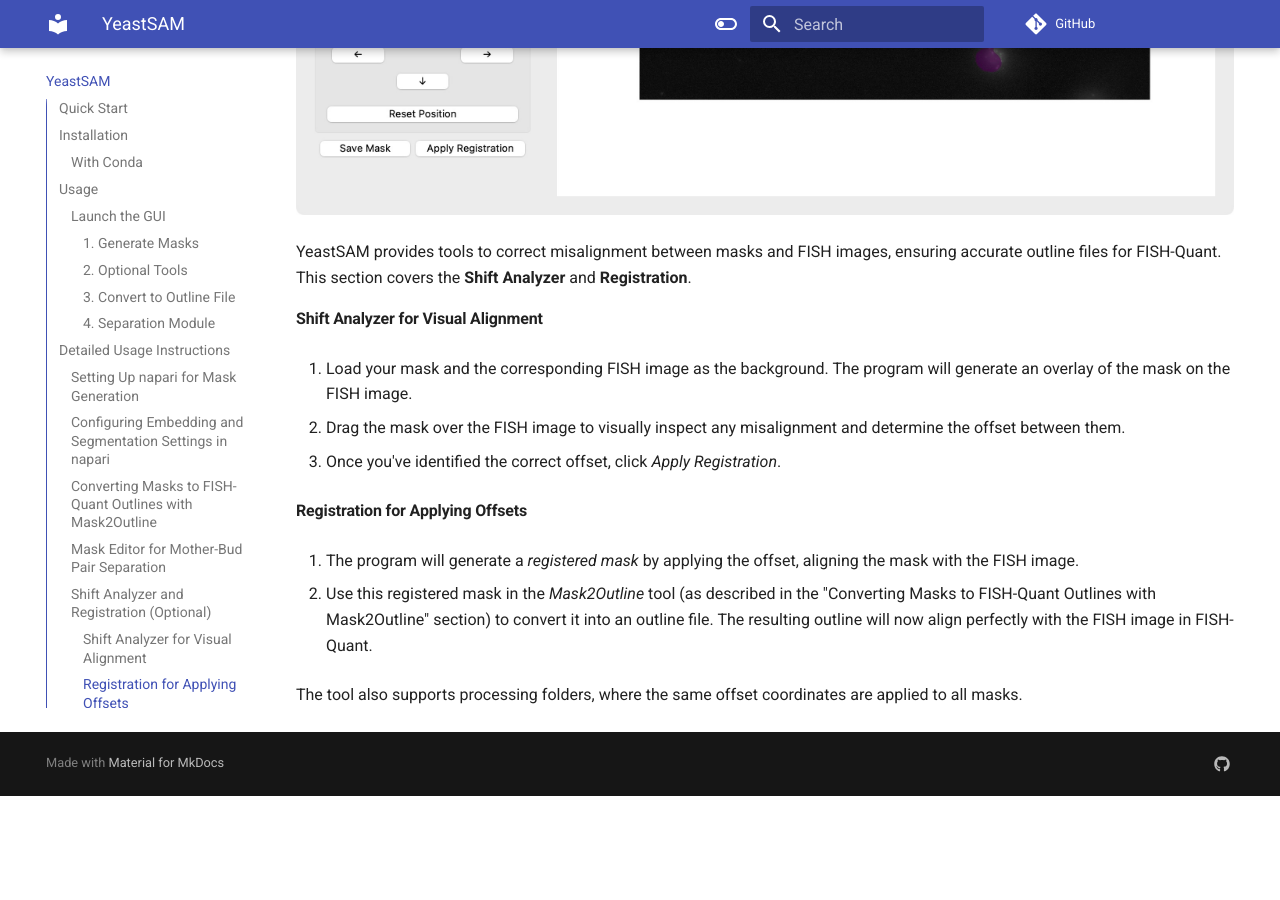
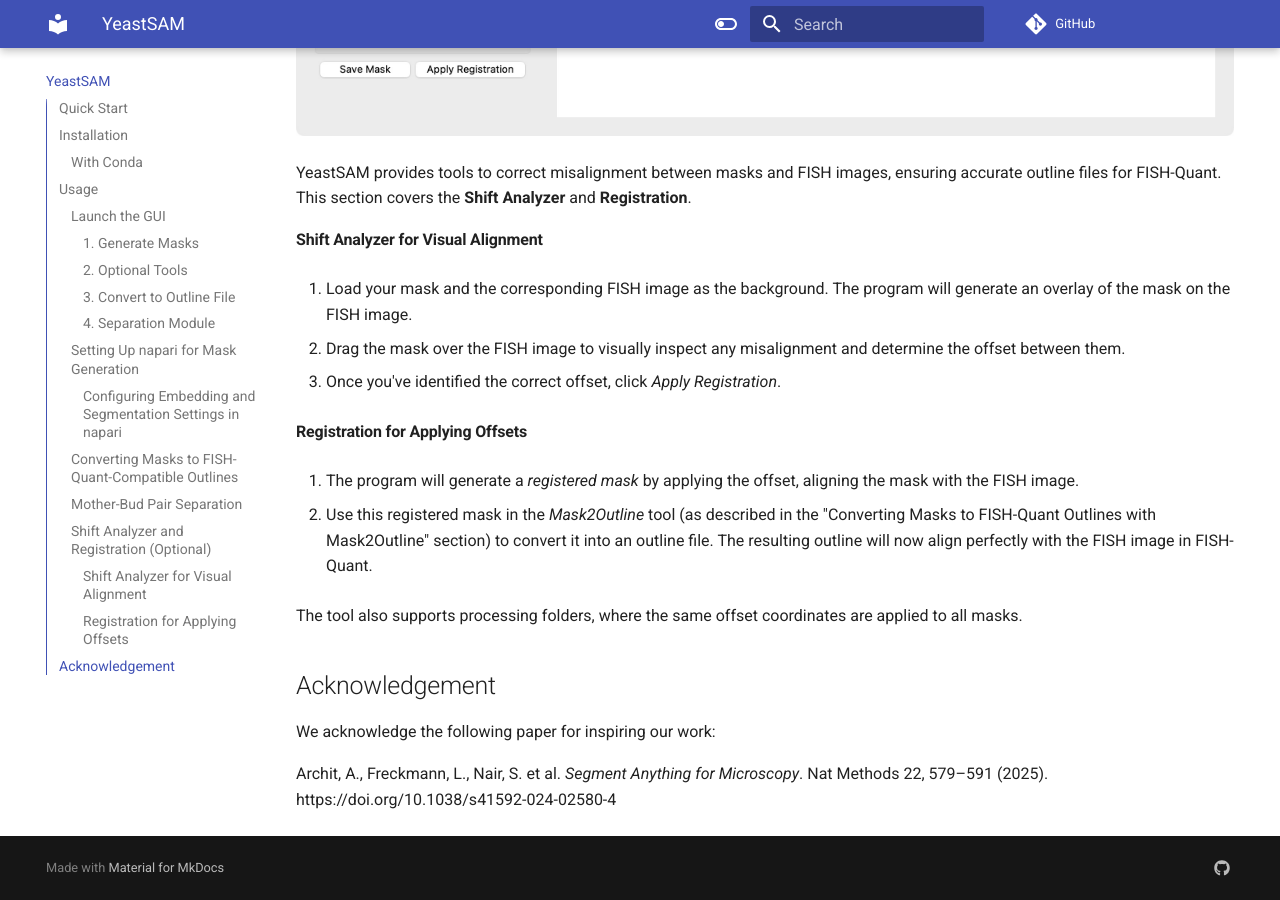
Before and after one commit to YonghaoZhao722/YeastSAMDoc, an MkDocs documentation site: the page built from docs/index.md, in a window 1280 px wide and 900 px high, scrolled down 6650 px. Built offline with MkDocs 1.6.1 and Material for MkDocs 9.7.7, drawn with Linux system fonts in a browser that asks for light colours; comment, search, counter and statistics services are not loaded; before the commit the page ends 7446 px from its top, so only the background shows below that; some of the changed text lies outside the part shown.

Commit message:
update index

```diff
--- a/docs/index.md
+++ b/docs/index.md
@@ -42,7 +42,7 @@
 
 ## Usage
 
-### Launch the GUI
+### **Launch the GUI**
 
 To start the YeastSAM tools launcher:
 
@@ -70,9 +70,7 @@
 #### 4. Separation Module
 - **Mask Editor**: You can annotate mask images manually or with CNN & U-Net separation module. Download models at [GitHub Releases](https://github.com/YonghaoZhao722/YeastSAM/releases).
 
-## Detailed Usage Instructions
-
-### Setting Up napari for Mask Generation
+### **Setting Up napari for Mask Generation**
 
 Under *Analysis Tool*, choose *napari*. The first launch of napari may also take some time to build.
 
@@ -88,7 +86,7 @@
 
 ![napari Interface Setup](images/image_2.png)
 
-### Configuring Embedding and Segmentation Settings in napari
+#### **Configuring Embedding and Segmentation Settings in napari**
 
 Once napari is open and your DIC image is loaded, configure the embedding settings for mask generation. Follow these steps:
 
@@ -113,7 +111,7 @@
 
 Once you've completed the annotation, you can save the **committed_objects** layer. This is the mask file generated. We will then use it to create outline files.
 
-### Converting Masks to FISH-Quant Outlines with Mask2Outline
+### **Converting Masks to FISH-Quant-Compatible Outlines**
 
 To convert your masks into outline files compatible with FISH-Quant, reopen YeastSAM and follow these steps:
 
@@ -136,7 +134,7 @@
 The resulting outline files can now be used directly in FISH-Quant for further analysis.
 
 
-### Mask Editor for Mother-Bud Pair Separation
+### **Mother-Bud Pair Separation**
 
 <img src="images/image_7.png"/>
 
@@ -153,7 +151,7 @@
 In our annotations, we set the *bud* to have the **01** suffix and the *mother cell* to have the **02** suffix, which facilitates [downstream data preprocessing and module model training](https://github.com/YonghaoZhao722/YeastSAM/tree/main/cell_separation).
 
 
-### Shift Analyzer and Registration (Optional)
+### **Shift Analyzer and Registration (Optional)**
 
 ![Registration Interface](images/image_8.png)
 
@@ -174,3 +172,9 @@
 2. Use this registered mask in the *Mask2Outline* tool (as described in the "Converting Masks to FISH-Quant Outlines with Mask2Outline" section) to convert it into an outline file. The resulting outline will now align perfectly with the FISH image in FISH-Quant.
 
 The tool also supports processing folders, where the same offset coordinates are applied to all masks.
+
+## Acknowledgement
+
+We acknowledge the following paper for inspiring our work:
+
+Archit, A., Freckmann, L., Nair, S. et al. *Segment Anything for Microscopy*. Nat Methods 22, 579–591 (2025). https://doi.org/10.1038/s41592-024-02580-4
```
